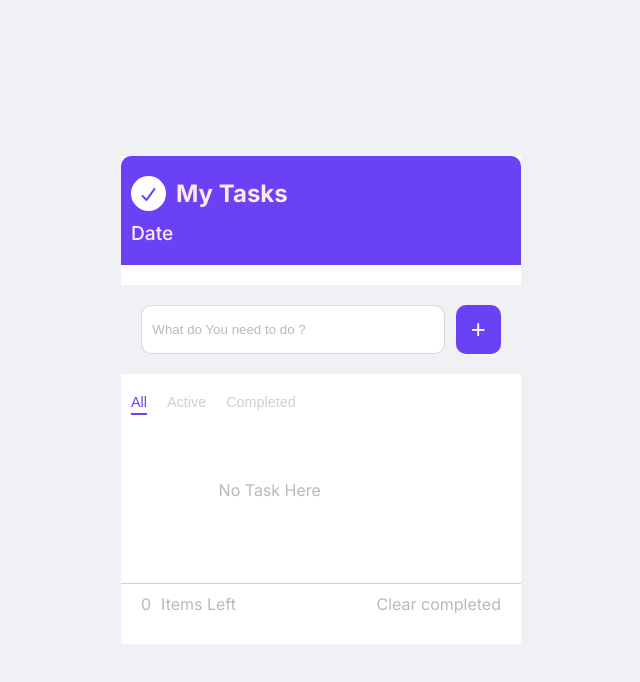
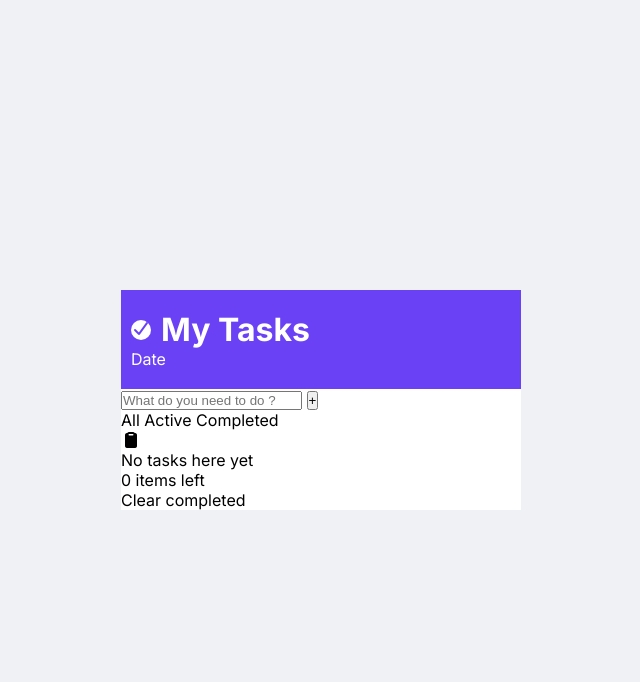
Before and after one commit to WorldofWeb-Devlopment/Project-Dev, a plain HTML site: page Todo/todo.html in a window 1280 px wide. Shown: the whole page, without its empty margins (319-959 px from the left). Drawn offline with Linux system fonts and the light colour scheme.

Commit message:
restructure

```diff
--- a/Todo/todo.css
+++ b/Todo/todo.css
@@ -12,18 +12,18 @@ body {
   align-items: center;
   font-family: "Inter", sans-serif;
 }
-section {
-  background-color: #ffff;
-  font-size: 1rem;
+.container {
+  background-color: #ffffff;
   width: 400px;
-  color: #ffe8f0;
+  color: #000000;
+
 }
-.container {
+/* .container {
   display: flex;
   flex-direction: column;
   gap: 10px;
-}
-.main {
+} */
+/* .main {
   display: flex;
   flex-direction: column;
   background-color: #6b41f6;
@@ -31,8 +31,47 @@ section {
   padding: 20px 10px;
   border-radius: 10px 10px 0px 0px;
   gap: 10px;
+} */
+header {
+  background-color: #6b41f6;
+   width: 100%;
+   padding: 20px 10px;
+   color:#ffff ;
+
 }
-.task-bar {
+
+header h1 {
+    display: flex;
+    align-items: center;
+    gap: 10px;
+    margin: 0;
+}
+
+header h1 i {
+    width: 20px;
+    height: 20px;
+    color: white;
+    background-color: #ffffff;
+    color: #6b41f6;
+    border-radius: 50%;
+    display: flex;
+    align-items: center;
+    justify-content: center;
+    font-size: 16px;
+}
+/* header i {
+  background-color: white;
+  color: #6b41f6;
+  width: 25px;
+  height: 25px;
+  border-radius: 50%;
+  display: flex;
+  justify-content: center;
+  align-items: center;
+  flex-direction: column;
+
+} */
+/* .task-bar {
   display: flex;
   align-items: center;
   gap: 10px;
@@ -41,7 +80,7 @@ section {
   font-weight: bold;
   font-size: 1.5rem;
 }
-.task-bar i {
+container i {
   background-color: white;
   color: #6b41f6;
   width: 35px;
@@ -133,4 +172,4 @@ section {
 .left-side{
     display: flex;
     gap: 10px;
-}
+} */
--- a/Todo/todo.html
+++ b/Todo/todo.html
@@ -17,40 +17,30 @@
 </head>
 
 <body>
-    <section>
-        <div class="container">
-            <div class="main">
-                <div class="task-bar">
-                    <i class="fa-solid fa-check"></i>
-                    <span>My Tasks</span>
-                </div>
-                    <div class="date">
-                        <p id="date">Date</p>
-                    </div>
-            </div>
-
-            <div class="input-box">
-                <input type="text" id="box" placeholder="What do You need to do ?">
-                <button id="btn">+</button>
-            </div>
-            <div class="tabs">
-                <button class="tab-btn active">All</button>
-                <button class="tab-btn">Active</button>
-                <button class="tab-btn">Completed</button>
-            </div>
-            <div class="content">
-                <p id="content-text first" class="tab-content">No Task Here</p>
-            </div>
+    <div class="container">
+        <header>
+            <h1><i class="fa-solid fa-check"></i>
+            My Tasks</h1>
+            <p id="date">Date</p>
+        </header>
+        <div class="input-todo">
+            <input type="text"  id="box" placeholder="What do you need to do ?">
+            <button id="add-todo">+</button>
         </div>
-        <div class="footer">
-            <div class="left-side">
-                <span id="items-left">0</span>
-                <p>Items Left</p>
-            </div>
-            <p>Clear completed</p>
+        <div class="todos">
+            <span>All</span>
+            <span>Active</span>
+            <span>Completed</span>
         </div>
+        <div class="todo-conatiner">
+            <i class="fa-solid fa-clipboard"></i>
+            <p>No tasks here yet</p>
         </div>
-    </section>
+        <footer>
+            <p id="items-count">0 items left</p>
+            <p id="delete-btn">Clear completed</p>
+        </footer>
+    </div>
     <script src="./todo.js"></script>
 </body>
 
```
Also changed, not shown: Todo-App/output.css (deleted).
